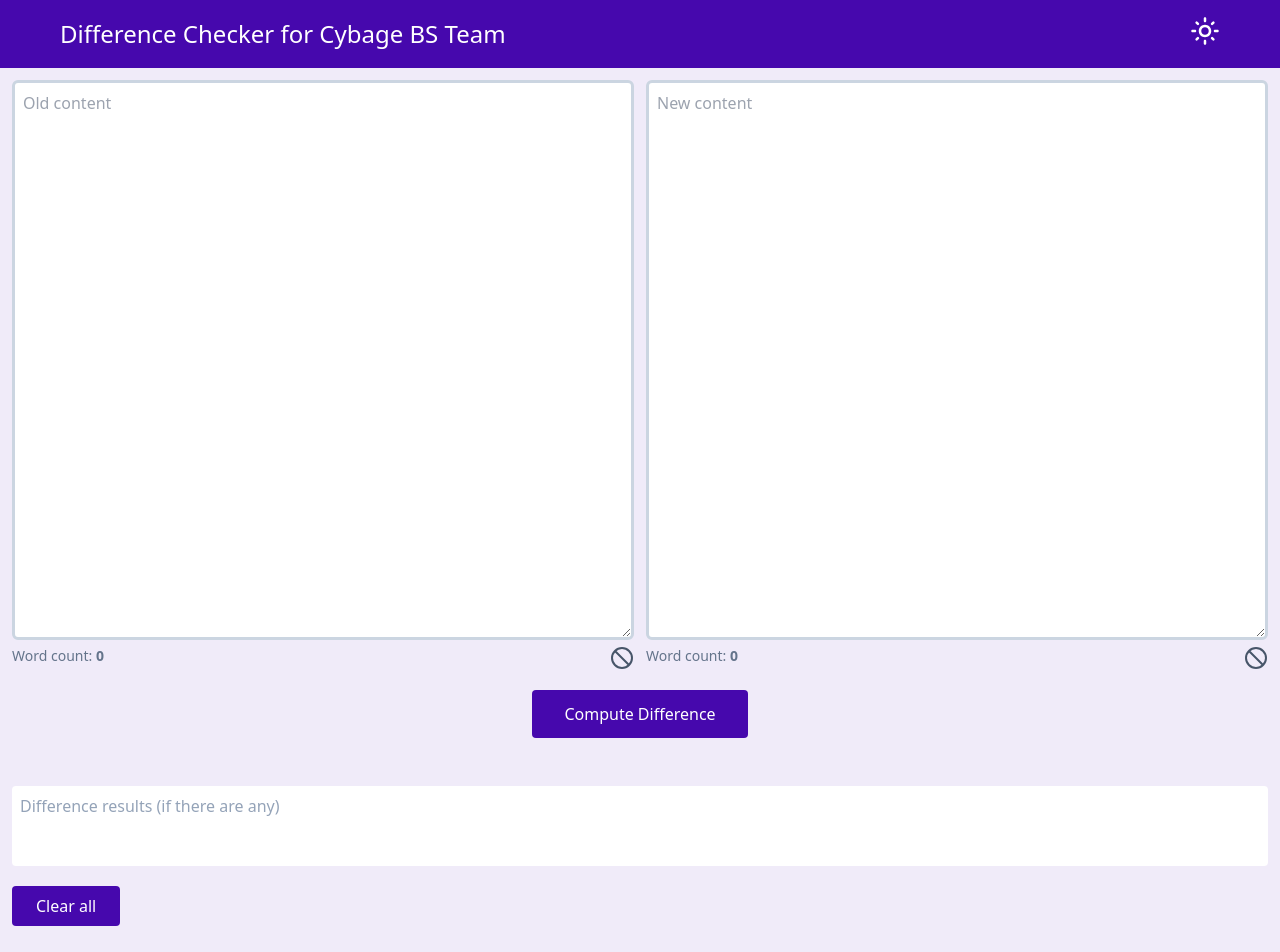
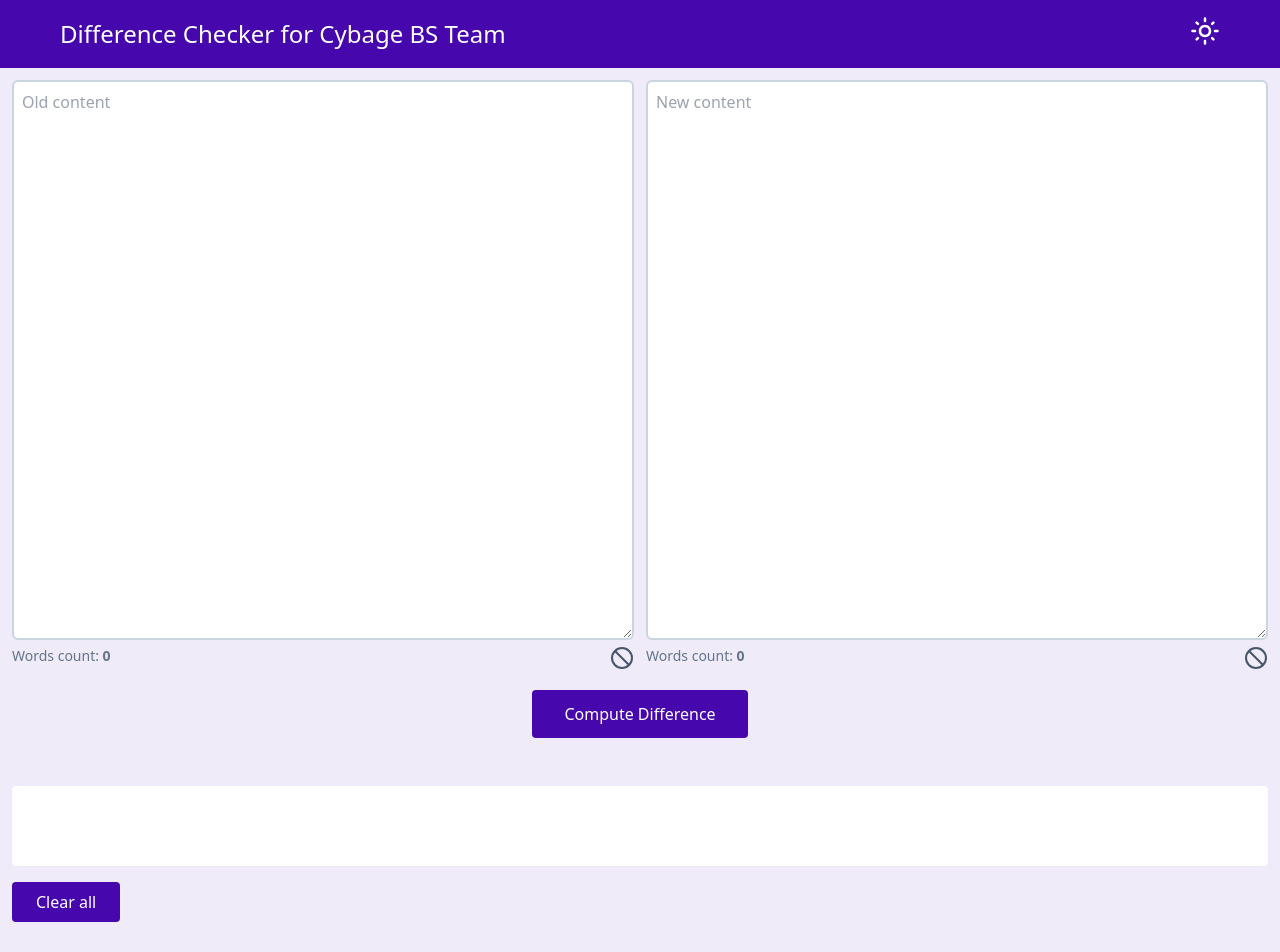
Before and after one commit to ygweric/diff-checker, a React (Vite) app: page / in a window 1280 px wide. Shown: the top 952 px of the page. Built offline with nearby package versions, Linux system fonts and the light colour scheme.

Commit message:
removed unused code

```diff
--- a/src/App.jsx
+++ b/src/App.jsx
@@ -4,7 +4,7 @@
 
 function App() {
   return (
-    <div className="bg-[#f0ebf9] dark:bg-slate-900">
+    <div className="bg-[#f0ebf9] dark:bg-[#121212]">
       <Header />
       <TextDiffChecker />
       <Footer />
--- a/src/components/Footer.jsx
+++ b/src/components/Footer.jsx
@@ -1,6 +1,6 @@
 const Footer = () => {
   return (
-    <div className="w-100 py-3 bg-[#150332] dark:bg-[#0f172a] dark:border-t-2 border-slate-600 text-slate-200 text-center mt-8">
+    <div className="w-100 py-3 bg-[#150332] dark:bg-[#121212] dark:border-t-2 border-[#2b2b2b] text-slate-200 text-center mt-8 text-sm">
       Designed & Developed by Md Rajaullah Ansari (@mdrajaullah)
     </div>
   );
--- a/src/components/Header.jsx
+++ b/src/components/Header.jsx
@@ -2,16 +2,11 @@
 
 const Header = () => {
   return (
-    <div className="w-100 py-2 md:py-4 bg-[#4608ad] dark:bg-[#0f172a] px-[10px] md:px-[60px] flex justify-between items-center flex-col md:flex-row gap-2">
+    <div className="w-100 py-2 md:py-4 bg-[#4608ad] dark:bg-[#1e1e1e] px-[10px] md:px-[60px] flex justify-between items-center flex-col md:flex-row gap-2">
       <h2 className="text-xl md:text-2xl text-white">
         Difference Checker for Cybage BS Team
       </h2>
-      {/* <div> */}
-      {/* <button className="text-white">
-          <MdOutlineLightMode className="text-[30px]" />
-        </button> */}
       <DarkModeToggle />
-      {/* </div> */}
     </div>
   );
 };
--- a/src/components/TextDiffChecker.jsx
+++ b/src/components/TextDiffChecker.jsx
@@ -36,17 +36,18 @@
       <div className="w-100 flex h-[70vh] m-1 md:m-3 md:space-x-3 space-y-1 md:space-y-0 flex-col md:flex-row">
         <div className="flex-1 rounded-md md:mb-0 mb-8">
           <textarea
-            className="w-[100%] h-[100%] p-2 dark:bg-[#0f172a] dark:text-white rounded-md border-[3px] border-slate-300 dark:border-slate-400 outline-none focus-visible:border-[#5002d0] dark:focus-visible:border-slate-300"
+            className="w-[100%] h-[100%] p-2 dark:bg-[#2b2b2b] dark:text-white rounded-md border-[2px] border-slate-300 dark:border-[#464646] outline-none focus-visible:border-[#5002d0] dark:focus-visible:border-slate-300"
             placeholder="Old content"
             value={text1}
             onChange={(e) => handleTextChange(e, setText1)}
           />
           <div className="flex justify-between">
-            <p className="text-sm text-slate-500 dark:text-slate-300">
-              Word count: <b>{text1.length}</b>
+            <p className="text-sm text-slate-500 dark:text-[#9a9a9a]">
+              Words count:{" "}
+              <b>{text1 === "" ? "0" : text1.trim().split(" ").length}</b>
             </p>
             <button
-              className="text-2xl text-slate-600 dark:text-slate-200"
+              className="text-2xl text-slate-600 dark:text-[#9a9a9a]"
               onClick={handleClearText1}
             >
               <GrClear />
@@ -55,17 +56,18 @@
         </div>
         <div className="flex-1 rounded-md md:mb-0 mb-8">
           <textarea
-            className="w-[100%] h-[100%] p-2 rounded-md border-[3px] dark:bg-[#0f172a] dark:text-white border-slate-300 dark:border-slate-400 outline-none focus-visible:border-[#5002d0] dark:focus-visible:border-slate-300"
+            className="w-[100%] h-[100%] p-2 rounded-md border-[2px] dark:bg-[#2b2b2b] dark:text-white border-slate-300 dark:border-[#464646] outline-none focus-visible:border-[#5002d0] dark:focus-visible:border-slate-300"
             placeholder="New content"
             value={text2}
             onChange={(e) => handleTextChange(e, setText2)}
           />
           <div className="flex justify-between">
-            <p className="text-sm text-slate-500 dark:text-slate-300">
-              Word count: <b>{text2.length}</b>
+            <p className="text-sm text-slate-500 dark:text-[#9a9a9a]">
+              Words count:{" "}
+              <b>{text2 === "" ? "0" : text2.trim().split(" ").length}</b>
             </p>
             <button
-              className="text-2xl text-slate-600 dark:text-slate-200"
+              className="text-2xl text-slate-600 dark:text-[#9a9a9a]"
               onClick={handleClearText2}
             >
               <GrClear />
@@ -75,22 +77,21 @@
       </div>
       <div className="flex justify-center mt-[35px] md:mt-[50px]">
         <Link
-          // to={text1.length > 5 && text2.length > 5 && "result"}
           to="result"
           spy={true}
           smooth={true}
           offset={-10}
           duration={500}
-          className="bg-[#4608ad] rounded text-white px-6 py-[14px] md:px-8 md:py-3 mb-6 md:mb-0 dark:bg-[#0f172a] dark:text-white dark:border-2 cursor-pointer"
+          className="bg-[#4608ad] rounded text-white px-6 py-[14px] md:px-8 md:py-3 mb-6 md:mb-0  dark:text-white dark:bg-[#2b2b2b]  cursor-pointer"
           onClick={handleCheckDiff}
         >
           Compute Difference
         </Link>
       </div>
       <div className="md:mt-12 md:m-3 m-2" id="result">
-        <div className=" bg-white p-2 md:p-2 rounded min-h-20 dark:bg-[#0f172a] dark:border-2 dark:text-white">
+        <div className=" bg-white p-2 md:p-2 rounded min-h-20 dark:bg-[#2b2b2b] dark:text-white">
           {diff.length == 0 ? (
-            <span className="text-slate-400">
+            <span className="text-[#ffffffaf]">
               Difference results (if there are any)
             </span>
           ) : (
@@ -115,7 +116,7 @@
           smooth={true}
           offset={-150}
           duration={500}
-          className="bg-[#4608ad] dark:bg-[#0f172a] dark:border-2 rounded text-white px-6 py-2 md:mt-5 mt-3 cursor-pointer inline-block"
+          className="bg-[#4608ad] dark:bg-[#2b2b2b] rounded text-white px-6 py-2 md:mt-4 mt-3 cursor-pointer inline-block"
           onClick={handleClearAll}
         >
           Clear all
```
